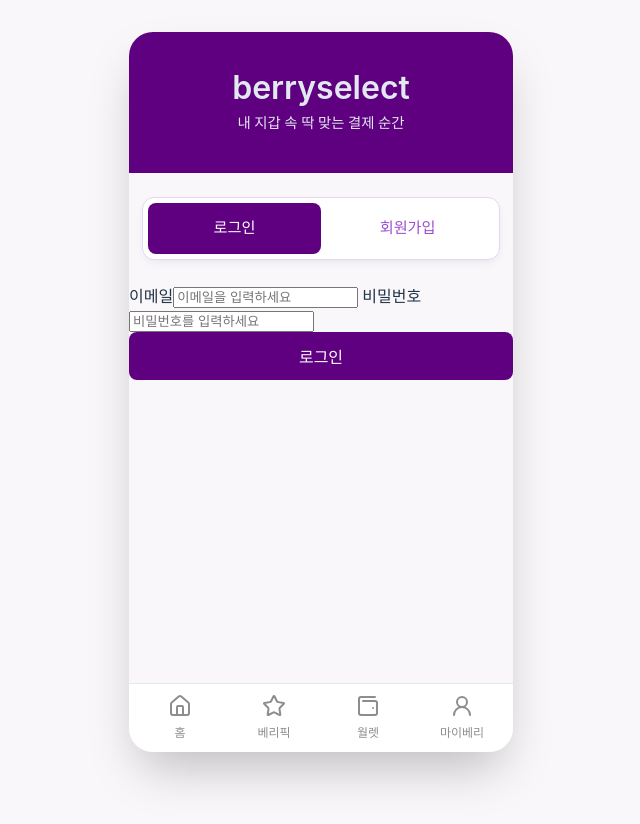
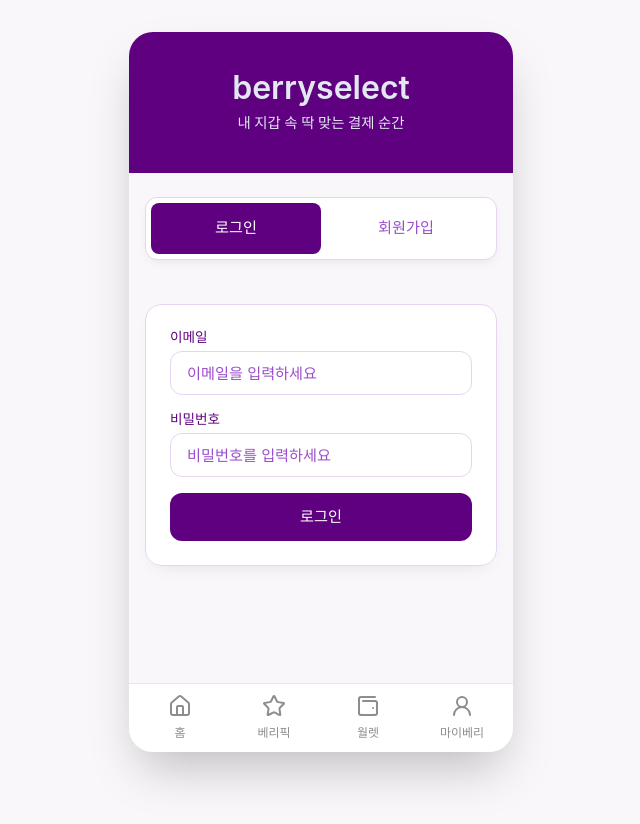
Before and after one commit to BerryPing/berryselect-frontend, a React (Vite) app: page /auth/login in a window 1280 px wide. Shown: the top 824 px of the page, without its empty margins (319-959 px from the left). Built offline with nearby package versions, Linux system fonts and the light colour scheme.

Commit message:
:sparkles: 이메일/비밀번호 입력 css추가 button.tsx 파일 내용 삭제 (불필요)

```diff
--- a/src/components/common/Button.tsx
+++ /dev/null
@@ -1,43 +0,0 @@
-import React from "react";
-import styled from "styled-components";
-
-interface ButtonProps extends React.ButtonHTMLAttributes<HTMLButtonElement> {
-    fullWidth?: boolean;
-}
-
-const StyledButton = styled.button<{ fullWidth?: boolean }>`
-  background-color: var(--theme-primary);
-  color: white;
-  font-weight: 600;
-  font-size: 16px;
-  border: none;
-  border-radius: 8px;
-  padding: 12px 16px;
-  cursor: pointer;
-  width: ${({ fullWidth }) => (fullWidth ? "100%" : "auto")};
-
-  transition: background-color 0.2s ease;
-
-  &:hover {
-    background-color: #72009b;
-  }
-
-  &:active {
-    background-color: #4b0063;
-  }
-
-  &:disabled {
-    background-color: #ccc;
-    cursor: not-allowed;
-  }
-`;
-
-const Button: React.FC<ButtonProps> = ({ children, fullWidth, ...props }) => {
-    return (
-        <StyledButton fullWidth={fullWidth} {...props}>
-            {children}
-        </StyledButton>
-    );
-};
-
-export default Button;
--- a/src/pages/Auth/Auth.module.css
+++ b/src/pages/Auth/Auth.module.css
@@ -12,8 +12,8 @@
     padding : 5px;
     margin-top : 1.5rem;
     margin-bottom: 1.5rem;
-    margin-left : 0.8rem;
-    margin-right : 0.8rem;
+    margin-left : 0rem;
+    margin-right : 0rem;
 }
 
 /* 기본 탭 스타일 */
@@ -40,3 +40,73 @@
     background: transparent;
     color: #9b4dcc; /* 연보라 */
 }
+
+/* 바깥 컨테이너 */
+.container {
+    display: flex;
+    flex-direction: column;
+    gap: 20px;
+    padding: 0 16px 24px;
+}
+
+/* 카드 전체 */
+.card {
+    background: #fff;
+    border-radius: 16px;
+    outline: 1px solid #E5D5F0;
+    outline-offset: -1px;
+    box-shadow: 0 8px 20px -12px rgba(0, 0, 0, .15);
+    padding: 25px;
+    display: flex;
+    flex-direction: column;
+    gap: 16px;
+}
+
+/* 각 필드 */
+.field {
+    display: flex;
+    flex-direction: column;
+    gap: 6px;
+}
+
+/* 라벨 */
+.label {
+    color: #5F0080;
+    font: 600 13.6px/1.2 Roboto, sans-serif;
+}
+
+/* 인풋 */
+.input {
+    height: 20px;
+    padding: 12px 17px;
+    border-radius: 12px;
+    border: none;
+    outline: 1px solid #E5D5F0;
+    outline-offset: -1px;
+    font: 400 15.2px/1.2 Inter, sans-serif;
+    color: #111827;
+}
+
+.input::placeholder {
+    color: #9B4DCC;
+}
+
+.input:focus {
+    outline-color: #9B4DCC;
+    box-shadow: 0 0 0 3px rgba(155, 77, 204, 0.15);
+}
+
+/* 로그인 버튼 */
+.submit {
+    height: 48px;
+    border-radius: 12px;
+    background: #5F0080;
+    color: #fff;
+    font: 700 15.2px/1.2 Inter, sans-serif;
+    border: none;
+    cursor: pointer;
+    transition: filter .2s ease, transform .1s ease;
+}
+
+.submit:hover { filter: brightness(1.03); }
+.submit:active { transform: translateY(1px); }
--- a/src/pages/Auth/LoginPage.tsx
+++ b/src/pages/Auth/LoginPage.tsx
@@ -1,16 +1,15 @@
 import Header4Auth from '@/components/layout/Header4Auth';
 import AuthTabs from './AuthTabs';
 import styles from './Auth.module.css';
-import Button from '@/components/common/Button';
 import { useState } from 'react';
 
-export default function LoginPage(){
+export default function LoginPage() {
     const [email, setEmail] = useState("");
     const [pw, setPw] = useState("");
 
     const onSubmit = (e: React.FormEvent) => {
         e.preventDefault();
-        //TODO : authApi.login(email,pw)
+        // TODO: authApi.login(email, pw)
     };
 
     return (
@@ -19,26 +18,40 @@ export default function LoginPage(){
             <div className={styles.container}>
                 <AuthTabs />
 
-                <form onSubmit = {onSubmit} className={styles.form}>
-                    <label className={styles.label}>이메일</label>
-                    <input className = {styles.input}
-                           type = "email"
-                           placeholder = "이메일을 입력하세요"
-                           value = {email}
+                {/* 카드 전체 */}
+                <form onSubmit={onSubmit} className={styles.card}>
+                    <div className={styles.field}>
+                        <label className={styles.label} htmlFor="email">이메일</label>
+                        <input
+                            id="email"
+                            className={styles.input}
+                            type="email"
+                            placeholder="이메일을 입력하세요"
+                            value={email}
                             onChange={(e) => setEmail(e.target.value)}
+                            autoComplete="email"
+                            required
                         />
+                    </div>
 
-                    <label className={styles.label}> 비밀번호 </label>
+                    <div className={styles.field}>
+                        <label className={styles.label} htmlFor="pw">비밀번호</label>
                         <input
+                            id="pw"
                             className={styles.input}
                             type="password"
                             placeholder="비밀번호를 입력하세요"
-                        value = {pw}
+                            value={pw}
                             onChange={(e) => setPw(e.target.value)}
+                            autoComplete="current-password"
+                            required
                         />
-                    <Button type="submit" fullWidth>로그인</Button>
+                    </div>
+
+                    <button className={styles.submit} type="submit">
+                        로그인
+                    </button>
                 </form>
-
             </div>
         </div>
     );
```
Lines whose indentation alone changed are shown as unchanged.
